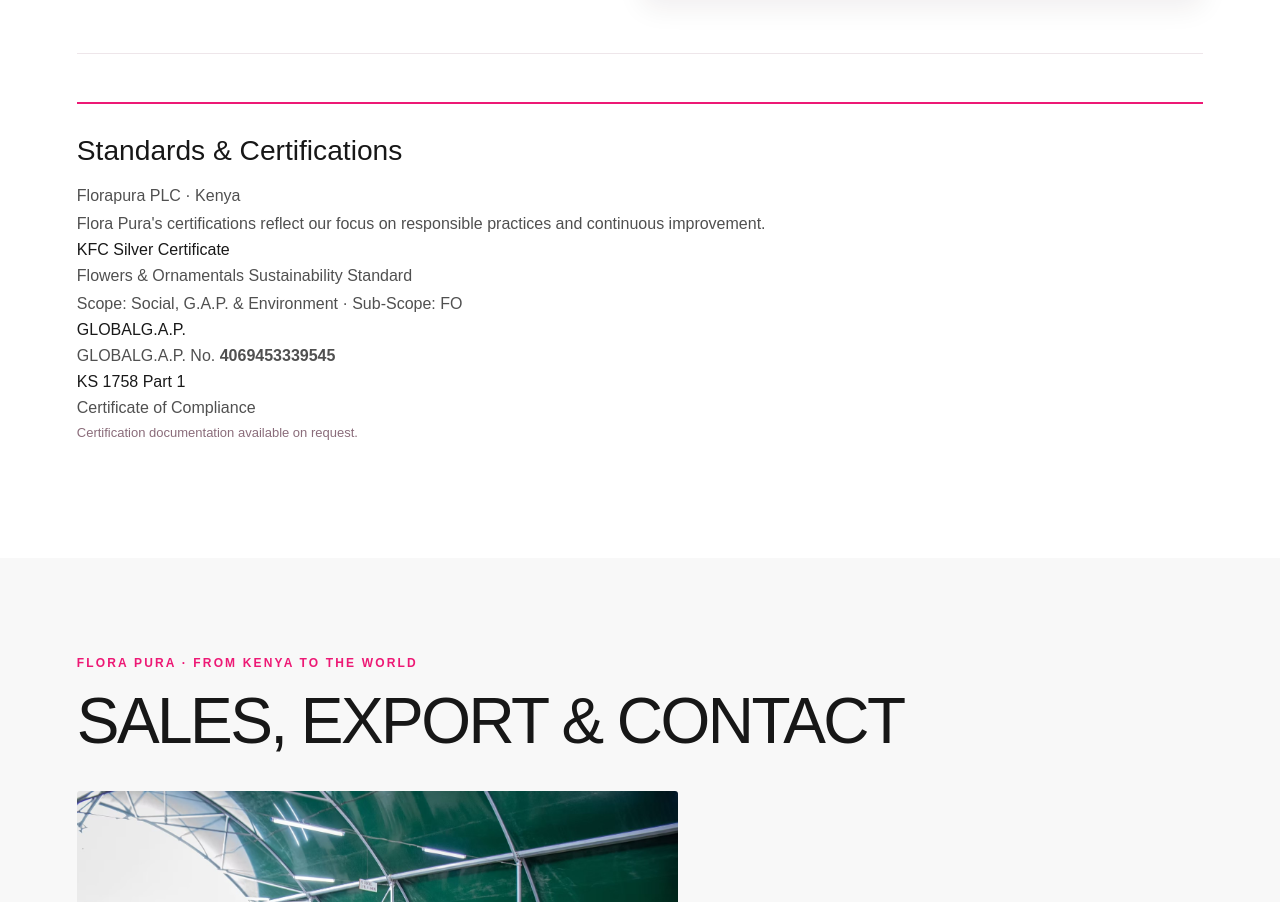
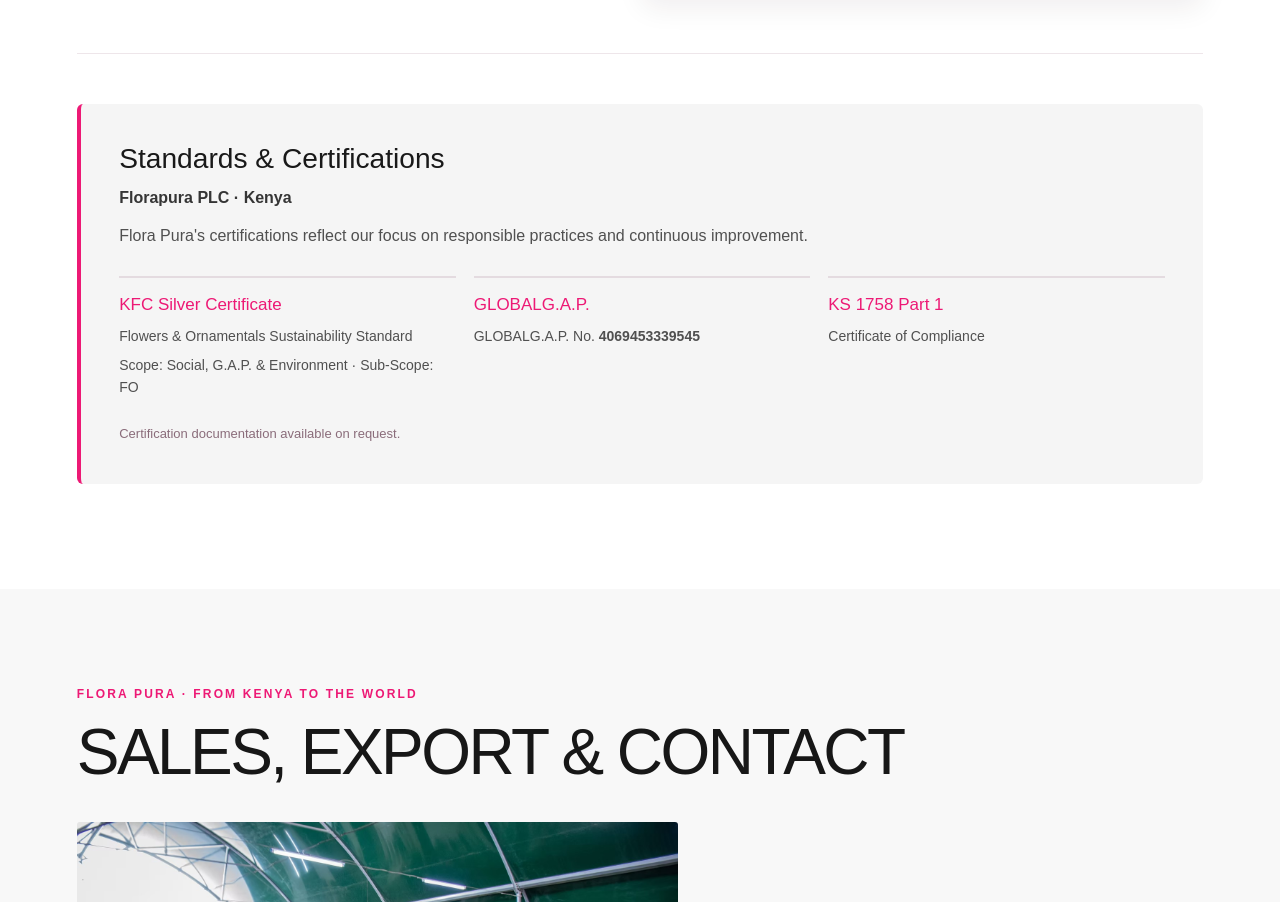
Before and after one commit to Rob1974BR/Flora-Pura-Brochure, a Next.js app: page / in a window 1280 px wide. Shown: the part 8858-9760 px from the top of the page. Built offline with nearby package versions, Linux system fonts and the light colour scheme.

Commit message:
Style certification details in light-grey Flora Pura panel

```diff
--- a/app/sustainability-export.css
+++ b/app/sustainability-export.css
@@ -24,3 +24,13 @@
 
 /* Page 5: match From Our Farm to the Market to the Flora Pura brand pink */
 .fp-new-export .fp-new-lead h3{color:var(--pink,#ed1975)}
+
+/* Flora Pura certification panel: discreet light-grey editorial treatment */
+.fp-sustainability .fp-sustainability-cert{background:#f5f5f5;border-top:0;border-left:4px solid var(--pink,#ed1975);padding:clamp(24px,3vw,40px);border-radius:6px;margin-top:50px}
+.fp-sustainability .fp-sustainability-cert h3{margin:0 0 8px;color:#191919}
+.fp-sustainability .fp-sustainability-company{font-weight:700;color:#353535;margin:0 0 10px}
+.fp-sustainability-cert-list{display:grid;grid-template-columns:repeat(3,minmax(0,1fr));gap:18px;margin:26px 0 18px}
+.fp-sustainability-cert-list>div{border-top:2px solid #e4dbe0;padding-top:16px}
+.fp-sustainability-cert-list h4{font-size:17px;line-height:1.3;color:var(--pink,#ed1975);margin:0 0 9px}
+.fp-sustainability-cert-list p{font-size:14px;line-height:1.6;margin:0 0 6px}
+@media(max-width:750px){.fp-sustainability-cert-list{grid-template-columns:1fr;gap:12px}}
```
